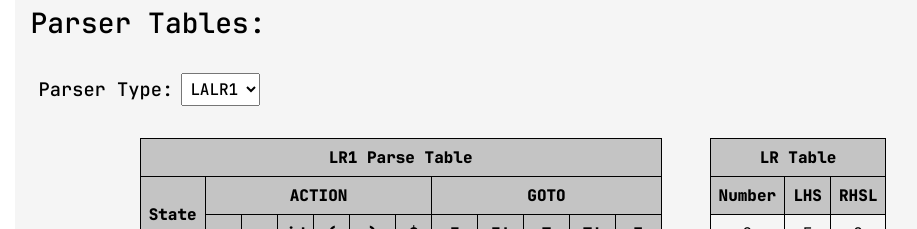
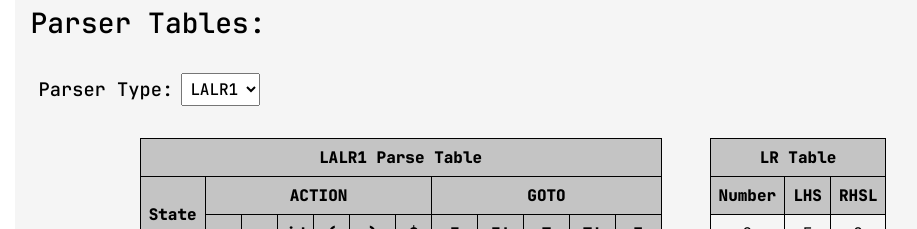
Before and after one commit to itsEmadK/LRParserGenerator, a React (Vite) app: page / in a window 1280 px wide. Shown: the part 1520-1749 px from the top of the page, without its empty margins (127-1044 px from the left). Built offline with nearby package versions, Linux system fonts and the light colour scheme.

Commit message:
Fix parse table heading

```diff
--- a/src/components/ParserTablesSection.jsx
+++ b/src/components/ParserTablesSection.jsx
@@ -28,7 +28,7 @@ export default function ParserTablesSection({
         </select>
       </div>
       <div className={styles['tables']}>
-        <LRParseTable parseTable={parseTable} />
+        <LRParseTable parseTable={parseTable} parserType={parserType} />
         <LRTable grammar={grammar} />
       </div>
     </section>
@@ -39,7 +39,7 @@ export default function ParserTablesSection({
  *
  * @param {{parseTable:ParseTable}} param0
  */
-function LRParseTable({ parseTable }) {
+function LRParseTable({ parseTable, parserType }) {
   return (
     <table>
       <thead>
@@ -51,7 +51,7 @@ function LRParseTable({ parseTable }) {
               parseTable.gotoSymbols.length
             }
           >
-            LR1 Parse Table
+            {parserType + ' Parse Table'}
           </th>
         </tr>
         <tr>
```
